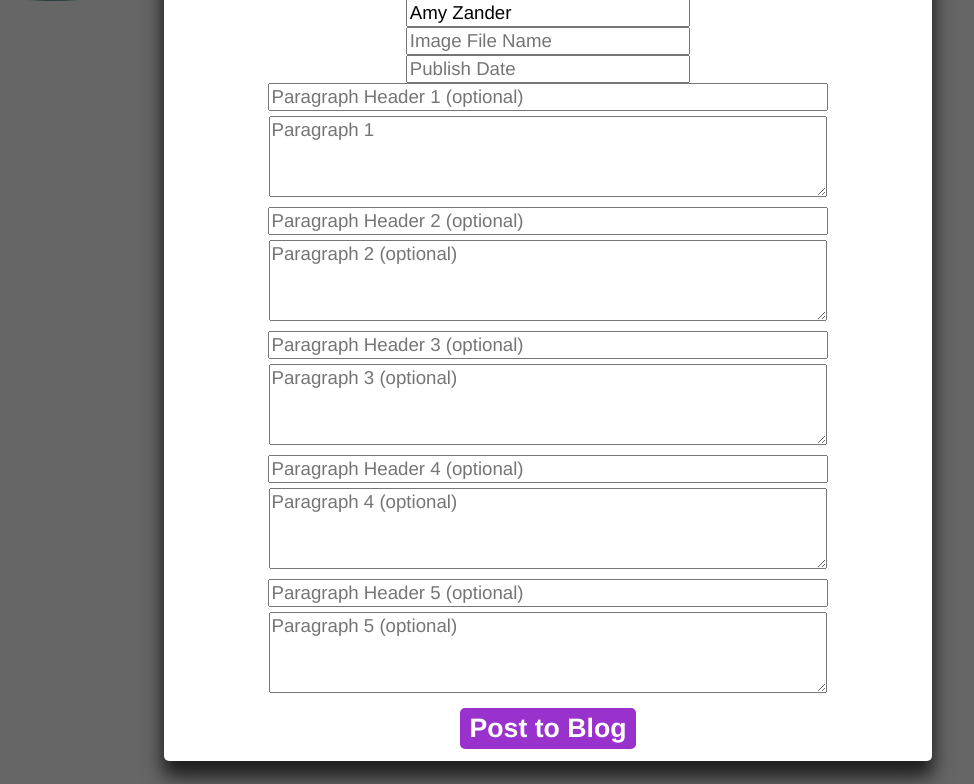
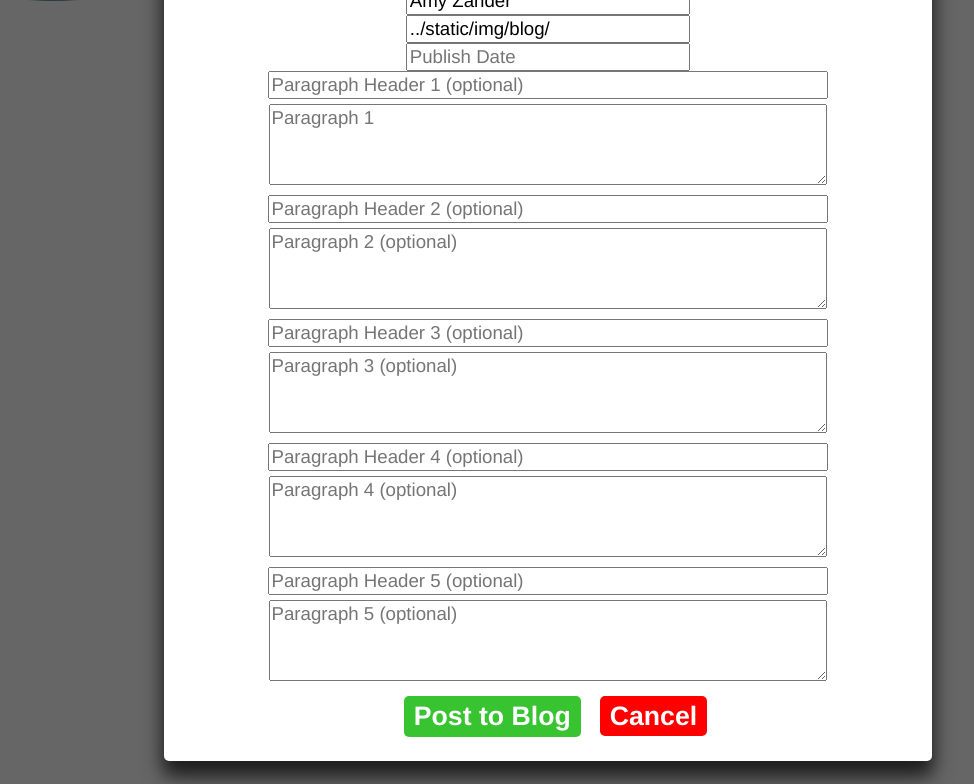
Before and after one commit to tzndr/art-studio-site, a Flask app: page /blog/new in a window 1280 px wide. Shown: the part 154-938 px from the top of the page, without its empty margins (92-1066 px from the left). Run offline with Flask 2, Linux system fonts and the light colour scheme; parts of the project's set-up code (start-up, migrations or seed data) failed here and were passed over.

```diff
--- a/models.py
+++ b/models.py
@@ -55,7 +55,7 @@ class Item(Base):
 
 
 class BlogPost(Base):
-    __tablename__ = 'blog_post'
+    __tablename__ = 'blogPost'
 
     title = Column(String(100), nullable = False)
     subtitle = Column(String(100))
--- a/static/css/style.css
+++ b/static/css/style.css
@@ -799,16 +799,29 @@ box-shadow: 0 13px 16px 0 rgba(0, 0, 0, 0.50),
   margin: 5px auto 10px auto;
 }
 
+.add-blog-btn-wrapper {
+  text-align: center;
+}
+
 .add-blog-submit-btn {
   padding: 5px 10px;
   color: white;
-  background-color: #9932CC;
+  background-color: #38C431;
   font: bold 20pt helvetica, arial;
-  margin-top: 5px;
+  margin: 5px 0 15px 15px;
   border-radius: 5px;
   border: 0;
 }
 
+.add-blog-cancel-btn {
+  padding: 5px 10px;
+  color: white;
+  background-color: red;
+  font: bold 20pt helvetica, arial;
+  margin: 5px 0 15px 15px;
+  border-radius: 5px;
+  border: 0;
+}
 
 .edit-delete-blog-btn-wrapper {
   float: right;
--- a/templates/blog.html
+++ b/templates/blog.html
@@ -20,7 +20,7 @@
             <span class="edit-delete-blog-btn-wrapper">
               <a class="blog-post-edit-btn" href="#">Edit</a>
               <a class="blog-post-delete-btn" href="{{url_for('deleteBlogPost',
-                blog_post_id=post.id)}}">Delete</a>
+                blogPost_id=post.id)}}">Delete</a>
             </span>
           </p>
         </header>
--- a/templates/new_blog_post.html
+++ b/templates/new_blog_post.html
@@ -16,7 +16,7 @@
         <input class="add-blog-input" placeholder="Article Title" name="title" required>
         <input class="add-blog-input" placeholder="Subtitle (optional)" name="subtitle">
         <input class="add-blog-input" placeholder="Author" name="author" value="Amy Zander" required>
-        <input class="add-blog-input" placeholder="Image File Name" name="img" required>
+        <input class="add-blog-input" placeholder="Image File Name" name="img" value="../static/img/blog/" required>
         <input class="add-blog-input" placeholder="Publish Date" name="date" required>
         <input class="add-blog-input-header" placeholder="Paragraph Header 1 (optional)" name="body_header_1">
         <textarea class="add-blog-input-body" placeholder="Paragraph 1" name="body_1" required></textarea>
@@ -28,7 +28,10 @@
         <textarea class="add-blog-input-body" placeholder="Paragraph 4 (optional)" name="body_4"></textarea>
         <input class="add-blog-input-header" placeholder="Paragraph Header 5 (optional)" name="body_header_5">
         <textarea class="add-blog-input-body" placeholder="Paragraph 5 (optional)" name="body_5"></textarea>
-        <input class="add-blog-submit-btn" type="submit" value="Post to Blog">
+        <span class="add-blog-btn-wrapper">
+          <input class="add-blog-submit-btn" type="submit" value="Post to Blog">
+          <a href="{{url_for('showBlog')}}" class="add-blog-cancel-btn">Cancel</a>
+        </span>
       </form>
     </div>
     <script src="../static/js/libs/knockout-3.2.0.js"></script>
--- a/views.py
+++ b/views.py
@@ -66,8 +66,8 @@ def newBlogPost():
     else:
         return render_template('new_blog_post.html', posts = posts)
 
-@app.route('/blog/<int: blogPost_id>/delete', methods=['GET', 'POST'])
-def deleteBlogPost(blog_post_id):
+@app.route('/blog/<int:blogPost_id>/delete/', methods=['GET', 'POST'])
+def deleteBlogPost(blogPost_id):
     deletedPost = session.query(BlogPost).filter_by(id=blogPost_id).one()
     if request.method == 'POST':
         session.delete(deletedPost)
```
Also changed, not shown: other parts of static/css/style.css (+32 -0 lines), templates/delete_blog_post.html (+8 -6 lines), amyzanderdb.db, amyzandershop.db (deleted), static/img/blog/studio.jpg (added), static/img/blog/tiger.jpg (deleted), static/img/blog/treasure.jpg (deleted), static/img/blog/ufo.jpg (deleted).
